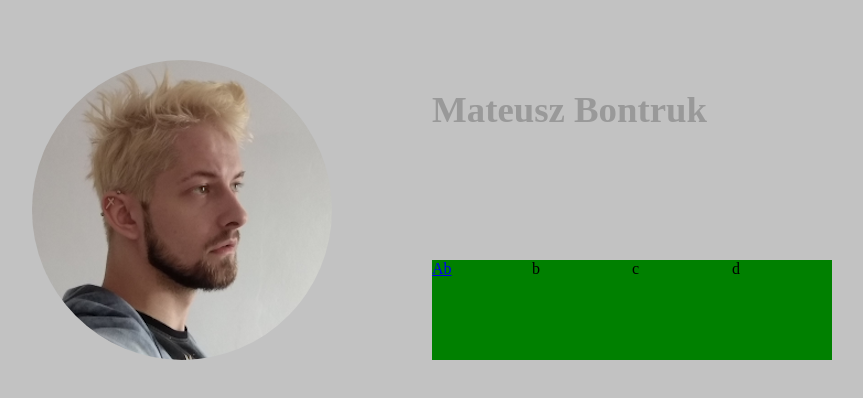
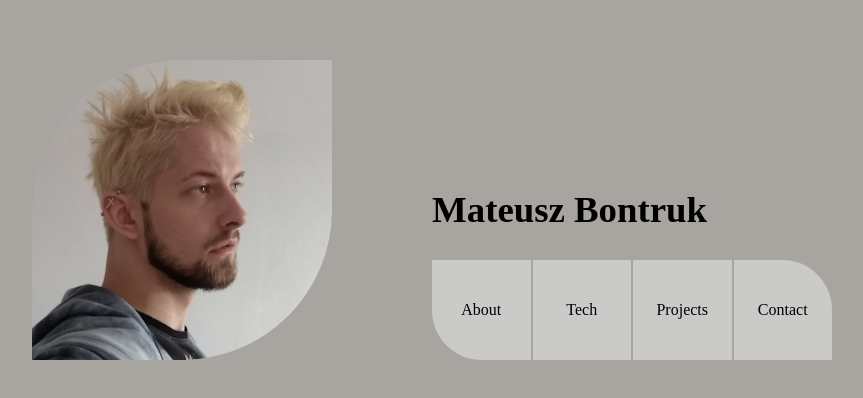
Before and after one commit to Eleazae/portfolio-badger, a plain HTML site: page app/index.html in a window 1280 px wide. Shown: the part 240-638 px from the top of the page, without its empty margins (208-1071 px from the left). Drawn offline with Linux system fonts and the light colour scheme; a web font is replaced by a local one.

Commit message:
Layout corrections

```diff
--- a/app/index.html
+++ b/app/index.html
@@ -7,19 +7,34 @@
     <title>badgers badgers badgers badgers badgers</title>
   </head>
   <body>
-    <div class="container">
-      <div class="name"><h1>Mateusz Bontruk</h1></div>
-      <div class="av"></div>
-      <div class="menu">
-        <ul class="grid-menu">
-          <a href="about.html"><li>Ab</li></a>
-          <li>b</li>
-          <li>c</li>
-          <li>d</li>
+    <div id="container">
+      <div id="name"><h1>Mateusz Bontruk</h1></div>
+      <div id="av"></div>
+      <div id="menu">
+        <ul id="menu-grid">
+          <a href="about.html">
+            <li>
+              About
+            </li>
+          </a>
+          <a href="tech.html">
+            <li>
+              Tech
+            </li>
+          </a>
+          <a href="projects.html">
+            <li>
+              Projects
+            </li>
+          </a>
+          <a href="contact.html">
+            <li>
+              Contact
+            </li>
+          </a>
         </ul>
-      </div>
+      </div><!-- menu -->
     </div><!-- container -->
-    <!-- Optional JavaScript -->
-    <!-- <script src="js/main.js"></script> -->
+    <script src="js/main.js"></script>
   </body>
 </html>
--- a/app/scss/styles.scss
+++ b/app/scss/styles.scss
@@ -1,50 +1,52 @@
 body {
 	margin: 0;
 	padding: 0;
-	background-color: #C2C2C2;
+	background-color: #a8a5a0;
+	font-family: 'Inria Serif', serif;
+	a, a:hover, a:active, a:focus {
+		color: inherit;
+		text-decoration: none;
+	}
 }
 
-.container {
+.rainbow-text {
+background: linear-gradient(45deg, red, orange , yellow, green, blue, violet);
+-webkit-background-clip: text;
+-webkit-text-fill-color: transparent;
+}
+
+#container {
 	display: grid;
-	grid-template-columns: 3fr 3fr 100px 100px 100px 100px 100px 3fr;
-  	grid-template-rows: 300px 100px 100px 100px auto;
+	grid-template-columns: 3fr 300px 100px 100px 100px 100px 100px 3fr;
+  	grid-template-rows: 300px 100px 100px 100px 2fr;
   	grid-template-areas:
   		". . . . . . . ."
-  		". av . name name name . ."
-  		". av . . . . . . "
+  		". av . . . . . ."
+  		". av . name name name name . "
   		". av . menu menu menu menu ."
   		". . . . . . . .";
 }
 
-.name {
+#name {
 	grid-area: name;
-	display: block;
-	line-height: 100px;
 	h1 {
-		font-family: 'Inria Serif', serif;
+		line-height: 100px;
 		font-size: 2.3em;
-		vertical-align: center;
 		margin-block-start: 0;
-    	margin-block-end: 0;
-    	color: lighten(#000000, 60%);
+	    margin-block-end: 0;
 	}
 }
 
-.av {
+#av {
 	grid-area: av;
 	background-image: url('../img/borsuk.png');
 	width: 300px;
-	border-radius: 50%;
+	border-top-left-radius: 50%;
+	border-bottom-right-radius: 50%;
 }
 
-.grid-menu {
-	display: grid;
-	grid-template-columns: repeat(4, 1fr);
-}
-
-.menu {
+#menu {
 	grid-area: menu;
-	background-color: green;
 	width: 400px;
 	ul {
 		list-style: none;
@@ -52,6 +54,25 @@ body {
 		padding-inline-start: 0;
 		li {
 			display: list-item;
+			line-height: 100px;
+			text-align: center;
+			font-size: 1em;
+		}
+
+		a {
+			background-color: #cacac8;
+			&:first-child {
+				border-bottom-left-radius: 50%;
+			}
+			&:last-child {
+				border-top-right-radius: 50%;
+			}
 		}
 	}
 }
+
+#menu-grid {
+	display: grid;
+	grid-template-columns: repeat(4, 1fr);
+	grid-gap: 2px;
+}
```
Also changed, not shown: app/scss/styles.css, 1 other file.
